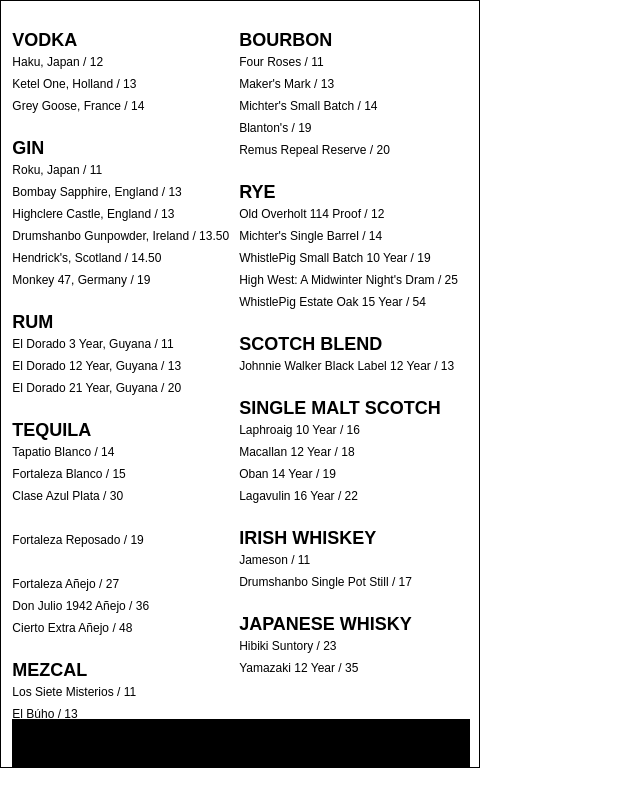
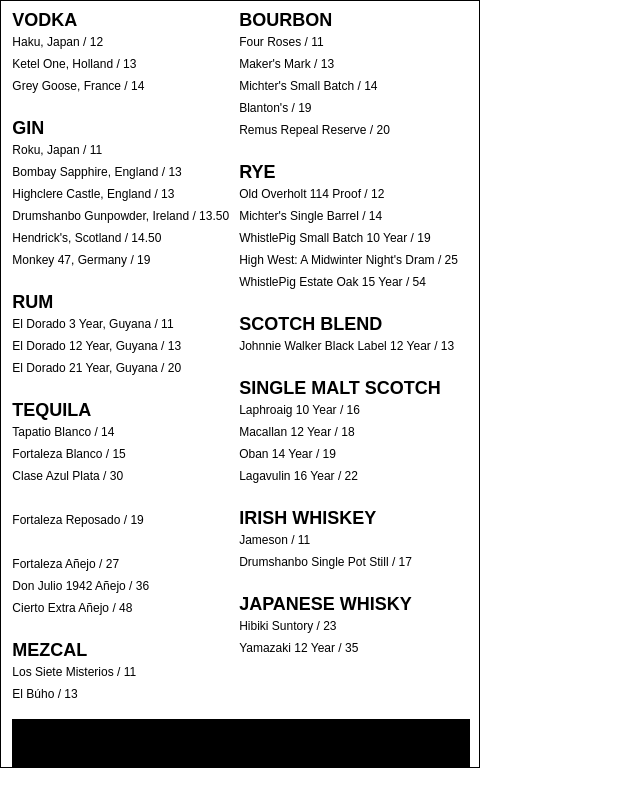
Before and after one commit to DanielAlvarez2/olea-liquors, a plain HTML site: page index.html in a window 1280 px wide. Shown: the whole page, without its empty margins (0-640 px from the left). Drawn offline with Linux system fonts and the light colour scheme.

Commit message:
remove margin-top from vodka and bourbon

```diff
--- a/index.html
+++ b/index.html
@@ -38,7 +38,7 @@
 <body>
     <div id="index-card">
         <div id="left">
-            <h1>VODKA</h1>
+            <h1 style="margin-top:0;">VODKA</h1>
             Haku, Japan / 12<br>
             Ketel One, Holland / 13<br>
             Grey Goose, France / 14<br>
@@ -73,7 +73,7 @@
        </div>
 
        <div id="right">
-            <h1>BOURBON</h1>
+            <h1 style="margin-top:0;">BOURBON</h1>
                 Four Roses / 11<br>
                 Maker's Mark / 13<br>
                 Michter's Small Batch / 14<br>
```
